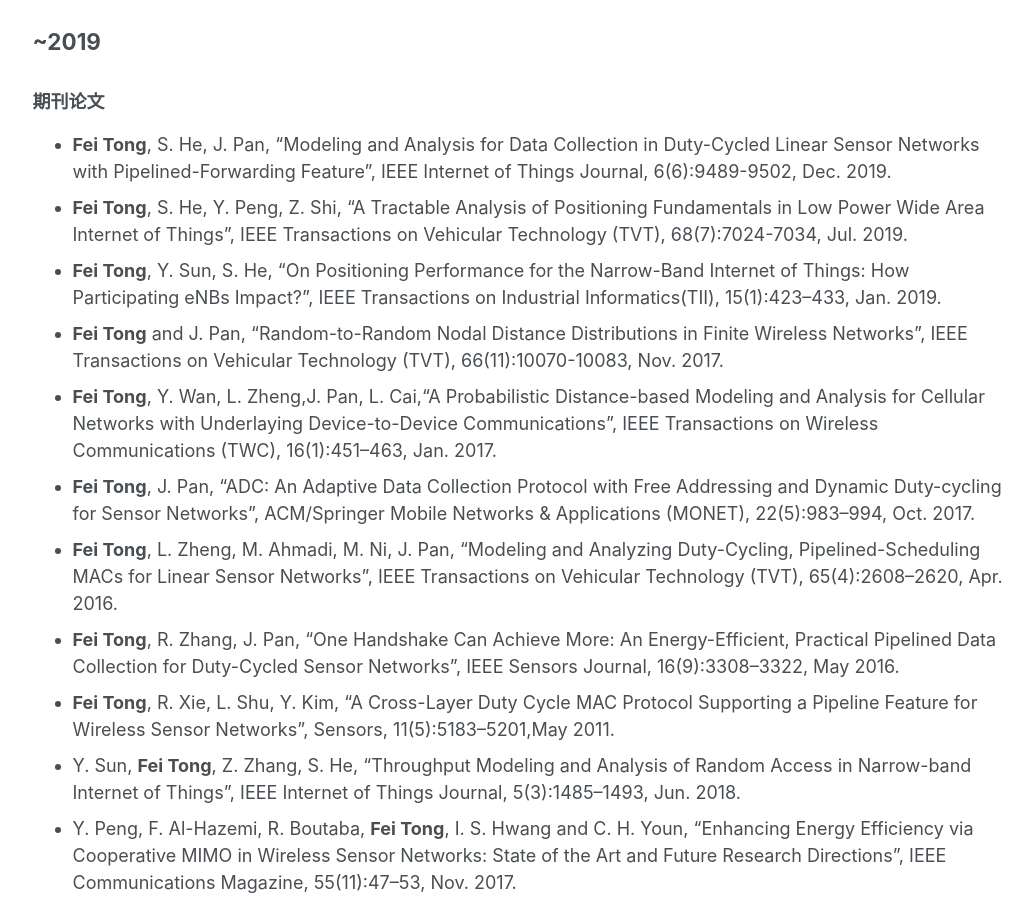
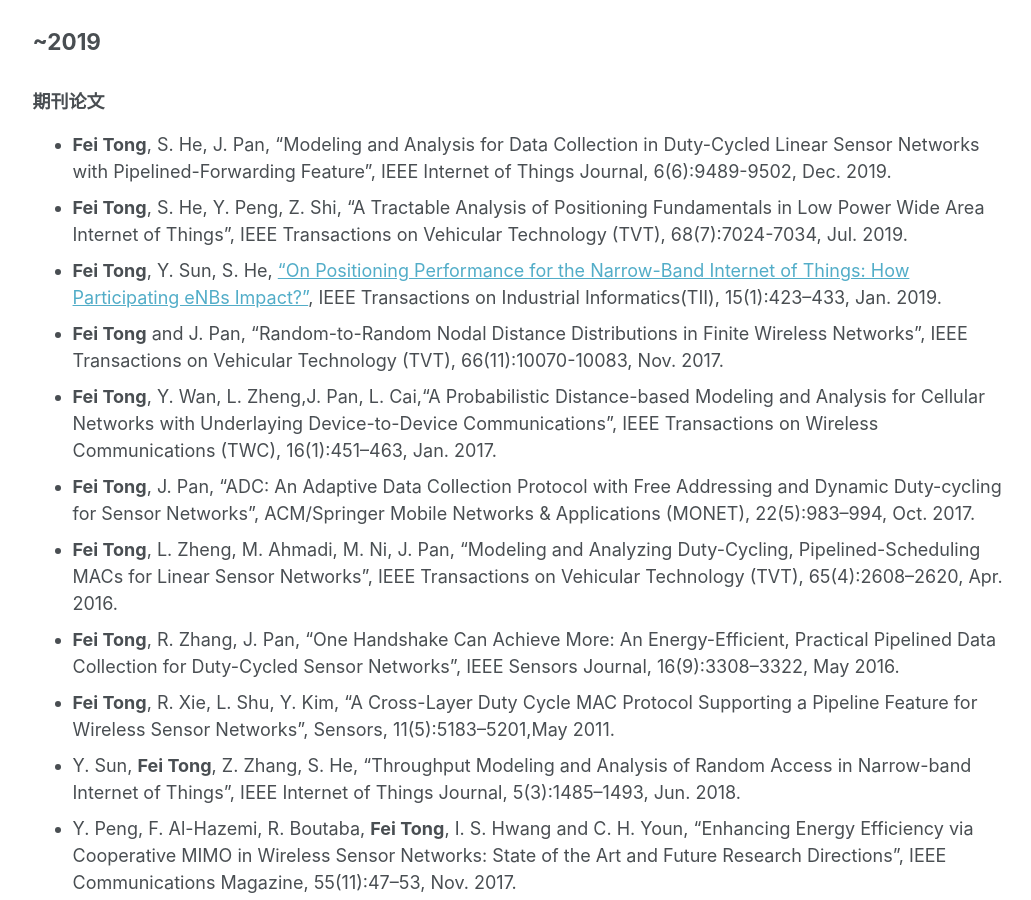
Before and after one commit to fei-tong/fei-tong.github.io, a Jekyll site: the page built from _pages/publications.md, in a window 1280 px wide and 900 px high, scrolled down 3421 px. Shown: the whole window, without its empty margins (249-1280 px from the left). Built offline with Jekyll 4.4.1, drawn with Linux system fonts in a browser that asks for light colours; some web fonts are replaced; part of the change alters nothing that is shown.

```diff
--- a/_pages/publications.md
+++ b/_pages/publications.md
@@ -74,7 +74,7 @@ Attacks with Prefetching](https://arxiv.org/pdf/2405.03217), arXiv, 2024.
 
 - **Fei Tong**, S. He, J. Pan, “Modeling and Analysis for Data Collection in Duty-Cycled Linear Sensor Networks with Pipelined-Forwarding Feature”, IEEE Internet of Things Journal, 6(6):9489-9502, Dec. 2019.
 - **Fei Tong**, S. He, Y. Peng, Z. Shi, “A Tractable Analysis of Positioning Fundamentals in Low Power Wide Area Internet of Things”, IEEE Transactions on Vehicular Technology (TVT), 68(7):7024-7034, Jul. 2019.
-- **Fei Tong**, Y. Sun, S. He, “On Positioning Performance for the Narrow-Band Internet of Things: How Participating eNBs Impact?”, IEEE Transactions on Industrial Informatics(TII), 15(1):423–433, Jan. 2019.
+- **Fei Tong**, Y. Sun, S. He, ["On Positioning Performance for the Narrow-Band Internet of Things: How Participating eNBs Impact?"](https://ieeexplore.ieee.org/document/8489976), IEEE Transactions on Industrial Informatics(TII), 15(1):423–433, Jan. 2019.
 - **Fei Tong** and J. Pan, “Random-to-Random Nodal Distance Distributions in Finite Wireless Networks”, IEEE Transactions on Vehicular Technology (TVT), 66(11):10070-10083, Nov. 2017.
 - **Fei Tong**, Y. Wan, L. Zheng,J. Pan, L. Cai,“A Probabilistic Distance-based Modeling and Analysis for Cellular Networks with Underlaying Device-to-Device Communications”, IEEE Transactions on Wireless Communications (TWC), 16(1):451–463, Jan. 2017.
 - **Fei Tong**, J. Pan, “ADC: An Adaptive Data Collection Protocol with Free Addressing and Dynamic Duty-cycling for Sensor Networks”, ACM/Springer Mobile Networks & Applications (MONET), 22(5):983–994, Oct. 2017.
```
